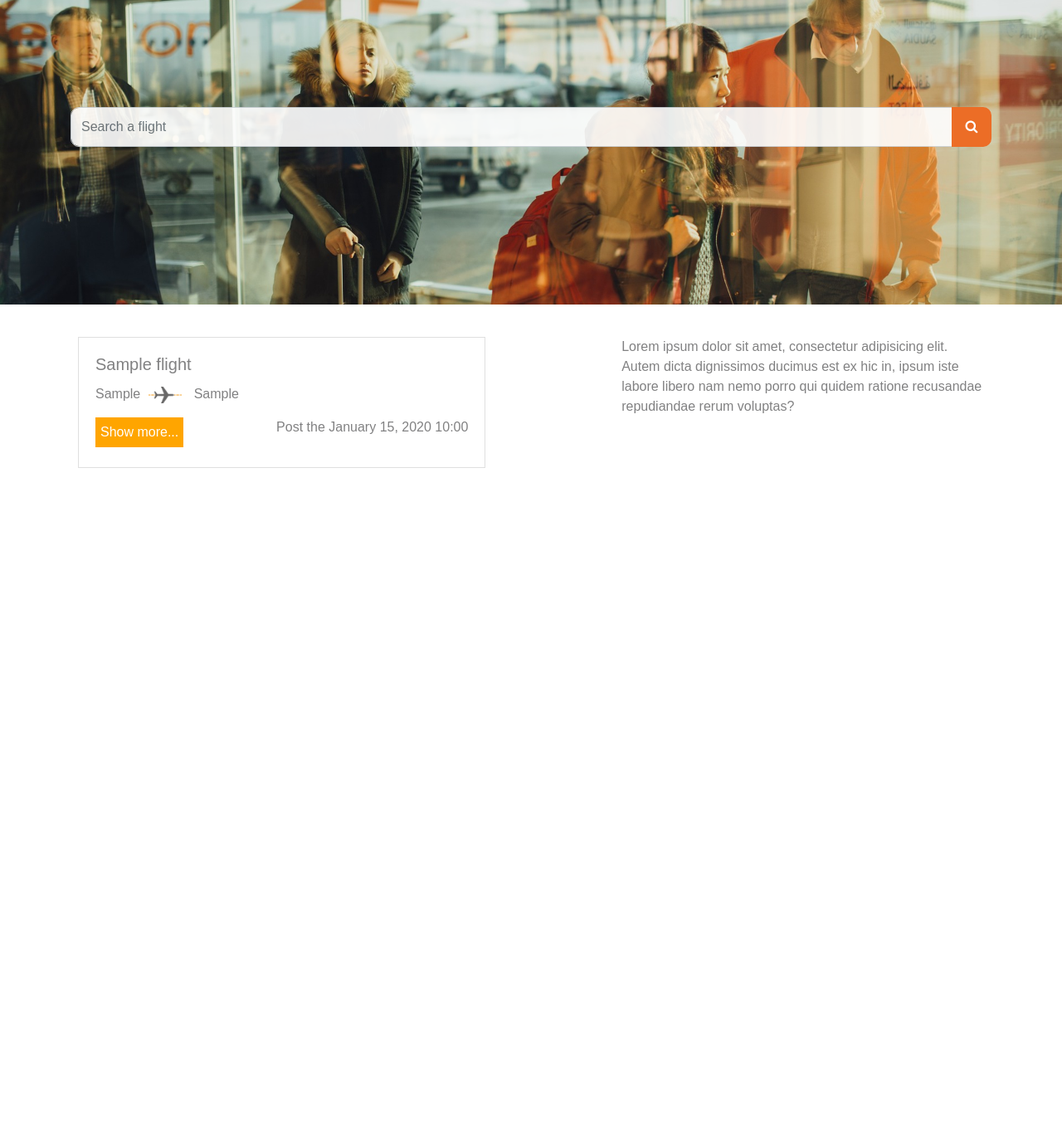
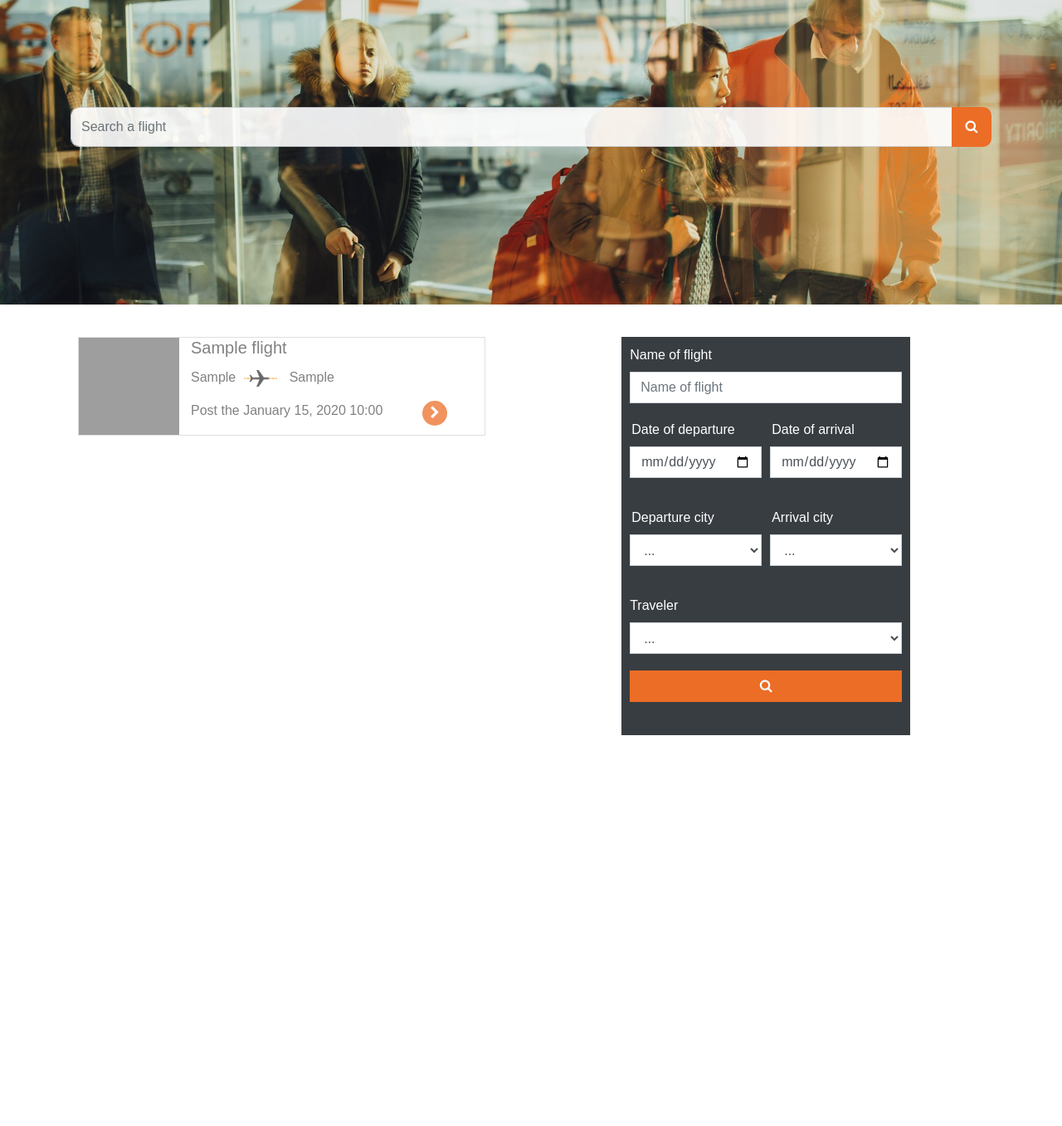
Before and after one commit to CrackjY/air-base, a PHP site: template templates/front/home.html.twig in a window 1280 px wide. Shown: the part 45-1402 px from the top of the page at 83% size. Run offline with PHP 8.4, Linux system fonts and the light colour scheme; the template is opened without the code that fills it: most values are stand-ins (such as "Sample title", 1, 10 or a date in 2020); some libraries are stand-ins or nearby versions; grey boxes are pictures that could not be loaded.

Commit message:
advanced Search

```diff
--- /dev/null
+++ b/assets/css/form.css
@@ -0,0 +1,61 @@
+.form-control {
+    margin-bottom: 20px;
+    border-radius: 0;
+}
+.form-control:focus {
+    box-shadow: 0 0 0 white;
+}
+select {
+    border-radius: 0;
+}
+input[type=checkbox].input-checkbox {
+    -webkit-appearance: none;
+    -moz-appearance: none;
+    -ms-appearance: none;
+    -border-radius: 4px;
+    height: 25px;
+    width: 25px;
+    border: 1px solid #ccc;
+    background-repeat:no-repeat;
+    background-position:center;
+    background-size: 100%;
+}
+.form-row label  {
+    margin-left: 2px;
+}
+.container-add .add label {
+    color: white;
+    font-weight: bold;
+}
+/* front home search */
+.input-group>.custom-file .custom-file-input:focus~.custom-file-label, .input-group>.custom-select:focus, .input-group>.form-control:focus {
+    z-index: 0;
+}
+.wrapper-search-form {
+    padding-top: 130px;
+}
+.wrapper-search-form form .input-group input[type="search"] {
+    height: 3em;
+    border-radius: 10px;
+    opacity: 0.9;
+}
+.btn-search {
+    width: 3em;
+    background: #ec6d26;
+    color: white;
+    border-radius: 10px;
+    margin-left: -10px;
+}
+/* endSearch */
+/* Criteria */
+.form-criteria-- {
+    background: #383d41;
+    height: 30em;
+    color: white;
+    padding: 10px;
+}
+.btn-criteria {
+    background: #ec6d26;
+    color: white;
+}
+/* endCriteria */
--- a/assets/css/style.css
+++ b/assets/css/style.css
@@ -14,130 +14,50 @@ nav.front a {
     color: white;
     margin-left: 15px;
 }
-/* USER */
-nav.front > .profile {
-    float: right;
-    margin-top: -6px;
-}
-nav.front > .profile > ul, nav > .profile > ul > li > ul {
-    list-style-type: none;
-    margin: 5px 50px 0 0;
-    z-index: 20;
-}
-nav.front .profile > ul > li > ul {
-    position: absolute;
-    list-style: none;
-    background: #6c757d;
-    box-shadow: 2px 2px 2px #a9a3a3;
-    border: solid 2px #ececec;
-    border-radius: 6px;
-    display: none;
-    padding-left: 0;
-    margin-top: 4px;
-    z-index: 20;
-    width: 110px;
-}
-.profile > ul > li > ul a {
-    color: white;
-}
-.profile > ul > li > ul > li {
-    padding: 0 18px 0px 0px;
-}
-.profile > ul > li > ul > li:hover {
-    cursor: pointer;
-    background: grey;
-}
-.sub-profile-logout {
-    color: white;
-}
-.sub-profile-logout:hover {
-    color: white;
-    text-decoration: none;
-}
-.li-pseudo {
-    color: white;
-    cursor: pointer;
-}
-.profile > ul > li > ul > li:hover:first-child {
-    border-top-left-radius: 6px;
-    border-top-right-radius: 6px;
-}
-.profile > ul > li > ul > li:hover:last-child {
-    border-bottom-left-radius: 6px;
-    border-bottom-right-radius: 6px;
-}
-/* END USER */
 .content {
     margin-top: 30px;
 }
-.form-control {
-    margin-bottom: 20px;
-    border-radius: 0;
-}
-.login{
-    border: solid 1px #a0a08d75;
-    width: 40%;
-    margin: auto;
-    margin-top: 7%;
-    height: 22em;
-    padding: 50px;
-}
-.register {
-    border: solid #80808040 1px;
-    padding: 27px;
-    margin: auto;
-    width: 90%;
-}
-.register a{
-    border: none;
-}
-#form-login {
-    width: 100%;
-}
-.form-control:focus {
-    box-shadow: 0 0 0 white;
-}
-.register input[type="text"],
-.register input[type="email"],
-.register input[type="number"],
-.register input[type="password"],
-.login input[type="text"],
-.login input[type="password"] {
-    border-top: none;
-    border-right: none;
-    border-left: none;
-}
-.register [placeholder]::-webkit-input-placeholder {
-    font-style: italic;
-    opacity: .9;
-}
-
-.register [placeholder]:-moz-placeholder { /* Firefox 18- */
-    font-style: italic;
-    opacity: .9;
-}
-
-.register [placeholder]::-moz-placeholder {  /* Firefox 19+ */
-    font-style: italic;
-    opacity: .9;
-}
-
-.register [placeholder]:-ms-input-placeholder {
-    font-style: italic;
-    opacity: .9;
-}
-select {
-    border-radius: 0;
+.content-back {
+    margin-left: 30px;
+    margin-right: 30px;
 }
 .card {
     border: 1px solid rgba(0,0,0,.125);
     border-radius: 0;
+}
+.card-img-front {
+    width: 121px;
+    height: 117px;
+    float: left;
+}
+.card-body {
+    padding: 0;
+}
+.sub-card-p {
+    position: relative;
+    left: 14px;
+    padding-right: 17px;
+}
+.btn-show-more-front {
+    background: #ec6d26bd;
+    color: white;
+    border: none;
+    width: 30px;
+    height: 30px;
+    border-radius: 100%;
+    cursor: pointer;
+}
+.btn-show-more-front:focus {
+    outline:none;
 }
 .btn {
     border-radius: 0;
 }
 .btn:focus {
     box-shadow: 0 0 0 white;
+}
+.link-new-item {
+    float: right;
 }
 .link-new-item:hover {
     text-decoration: none;
@@ -256,42 +157,15 @@ input[type=checkbox].input-checkbox {
     background-size: cover;
     background-repeat: no-repeat;
 }
-/* front home search */
-.input-group>.custom-file .custom-file-input:focus~.custom-file-label, .input-group>.custom-select:focus, .input-group>.form-control:focus {
-     z-index: 0;
-}
-.wrapper-search-form {
-    padding-top: 130px;
-}
-.wrapper-search-form form .input-group input[type="search"] {
-    height: 3em;
-    border-radius: 10px;
-    opacity: 0.9;
-}
-.btn-search {
-    width: 3em;
-    background: #ec6d26;
-    color: white;
-    border-radius: 10px;
-    margin-left: -10px;
-}
 .cards-xysn {
     width: 100%;
     height: 60em;
     display: flex;
     padding: 9px;
-   /* overflow: auto;*/
-   /* border: solid 0.5px darkgrey;*/
+    /*overflow: auto;*/
 }
 .block-front-flight {
     width: 60%;
-}
-.test-- {
-    width: 40%;
-}
-
-.form-row label  {
-    margin-left: 2px;
 }
 .btn-show-more {
     background: orange;
--- /dev/null
+++ b/assets/css/user.css
@@ -0,0 +1,102 @@
+.login{
+    border: solid 1px #a0a08d75;
+    width: 40%;
+    margin: auto;
+    margin-top: 7%;
+    height: 22em;
+    padding: 50px;
+}
+.register {
+    border: solid #80808040 1px;
+    padding: 27px;
+    margin: auto;
+    width: 90%;
+}
+.register a{
+    border: none;
+}
+#form-login {
+    width: 100%;
+}
+.register input[type="text"],
+.register input[type="email"],
+.register input[type="number"],
+.register input[type="password"],
+.login input[type="text"],
+.login input[type="password"] {
+    border-top: none;
+    border-right: none;
+    border-left: none;
+}
+.register [placeholder]::-webkit-input-placeholder {
+    font-style: italic;
+    opacity: .9;
+}
+
+.register [placeholder]:-moz-placeholder { /* Firefox 18- */
+    font-style: italic;
+    opacity: .9;
+}
+
+.register [placeholder]::-moz-placeholder {  /* Firefox 19+ */
+    font-style: italic;
+    opacity: .9;
+}
+
+.register [placeholder]:-ms-input-placeholder {
+    font-style: italic;
+    opacity: .9;
+}
+/* USER */
+nav.front > .profile {
+    float: right;
+    margin-top: -6px;
+}
+nav.front > .profile > ul, nav > .profile > ul > li > ul {
+    list-style-type: none;
+    margin: 5px 50px 0 0;
+    z-index: 20;
+}
+nav.front .profile > ul > li > ul {
+    position: absolute;
+    list-style: none;
+    background: #6c757d;
+    box-shadow: 2px 2px 2px #a9a3a3;
+    border: solid 2px #ececec;
+    border-radius: 6px;
+    display: none;
+    padding-left: 0;
+    margin-top: 4px;
+    z-index: 20;
+    width: 110px;
+}
+.profile > ul > li > ul a {
+    color: white;
+}
+.profile > ul > li > ul > li {
+    padding: 0 18px 0 0;
+}
+.profile > ul > li > ul > li:hover {
+    cursor: pointer;
+    background: grey;
+}
+.sub-profile-logout {
+    color: white;
+}
+.sub-profile-logout:hover {
+    color: white;
+    text-decoration: none;
+}
+.li-pseudo {
+    color: white;
+    cursor: pointer;
+}
+.profile > ul > li > ul > li:hover:first-child {
+    border-top-left-radius: 6px;
+    border-top-right-radius: 6px;
+}
+.profile > ul > li > ul > li:hover:last-child {
+    border-bottom-left-radius: 6px;
+    border-bottom-right-radius: 6px;
+}
+/* END USER */
--- a/src/Controller/Front/FrontController.php
+++ b/src/Controller/Front/FrontController.php
@@ -8,6 +8,12 @@ class FrontController extends Controller
 {
     public function homeAction()
     {
+       /* $imgsRandom = [
+            'assets/imgs/random-ban-1',
+            'assets/imgs/random-ban-2',
+            'assets/imgs/random-ban-3',
+        ];*/
+
         $this->render('front/home.html.twig', [
             'msg' => $this->flash->unsetMessage('authenticationSuccess'),
             'flights' => $this->flightModel->listingWithPilotAndAirplaneFront(),
--- a/src/Model/AirplaneModel.php
+++ b/src/Model/AirplaneModel.php
@@ -14,8 +14,8 @@ class AirplaneModel extends Model
     public function insert($name, $capacity, $type_id)
     {
         return $this
-            ->prepareSql('INSERT INTO airplane(name, capacity, type_id, date, enabled) VALUES(?, ?, ?, ?, ?)')
-            ->execute([$name, $capacity, $type_id, $this->dateFormat, $this->enabled]);
+            ->prepareSql('INSERT INTO airplane(name, capacity_economic, capacity_business, capacity_first, capacity, type_id, date, enabled) VALUES(?, ?, ?, ?, ?, ?, ?, ?)')
+            ->execute([$name, null, null, null, $capacity, $type_id, $this->dateFormat, $this->enabled]);
     }
 
     public function listing()
@@ -36,7 +36,7 @@ class AirplaneModel extends Model
 
     public function listingWithType($start, $limit)
     {
-        $sql = $this->prepareSql('SELECT airplane.id, airplane.name as airplane_name, airplane.capacity, type.name as type_name, airplane.date, airplane.enabled FROM airplane, type WHERE airplane.type_id = type.id ORDER BY airplane.id DESC LIMIT '.$start.','.$limit);
+        $sql = $this->prepareSql('SELECT airplane.id, airplane.name as airplane_name, airplane.capacity_economic, airplane.capacity_business, airplane.capacity_first, airplane.capacity, type.name as type_name, airplane.date, airplane.enabled FROM airplane, type WHERE airplane.type_id = type.id ORDER BY airplane.id DESC LIMIT '.$start.','.$limit);
         $sql->execute([]);
 
         return $sql->fetchAll(\PDO::FETCH_ASSOC);
--- a/src/Model/FlightModel.php
+++ b/src/Model/FlightModel.php
@@ -60,10 +60,14 @@ class FlightModel extends Model
             SELECT
             flight.id,
             flight.name,
+            flight.date_of_departure,
+            flight.date_of_arrival,
             city1.name as departure_city,
             city2.name as arrival_city,
             p.name as pilot_name,
+            flight.price,
             a.name as airplane_name,
+            a.capacity,
             flight.date,
             flight.enabled
             FROM flight
--- a/templates/back/airplane/list.html.twig
+++ b/templates/back/airplane/list.html.twig
@@ -9,6 +9,9 @@
                 <tr>
                     <th>#</th>
                     <th>Name</th>
+                    <th>Capacity economic</th>
+                    <th>Capacity business</th>
+                    <th>Capacity first</th>
                     <th>Capacity</th>
                     <th>Type</th>
                     <th>Date</th>
@@ -22,6 +25,9 @@
                 <tr>
                     <td>{{ airplane.id }}</td>
                     <td>{{ airplane.airplane_name }}</td>
+                    <td>{{ airplane.capacity_economic }}</td>
+                    <td>{{ airplane.capacity_business }}</td>
+                    <td>{{ airplane.capacity_first }}</td>
                     <td>{{ airplane.capacity }}</td>
                     <td>{{ airplane.type_name }}</td>
                     <td>{{ airplane.date | date }}</td>
--- a/templates/back/flight/list.html.twig
+++ b/templates/back/flight/list.html.twig
@@ -16,8 +16,12 @@
                     <th>Name</th>
                     <th>Departure city</th>
                     <th>Arrival city</th>
+                    <th>Date of departure</th>
+                    <th>Date of arrival</th>
                     <th>Pilot</th>
+                    <th>Price</th>
                     <th>Airplane</th>
+                    <th>Capacity</th>
                     <th>Date</th>
                     <th>Enabled</th>
                     <th>Edit</th>
--- /dev/null
+++ b/templates/front/advanced_search.html.twig
@@ -0,0 +1,5 @@
+{% extends 'layout.html.twig' %}
+
+{% block content %}
+    PLOP !
+{% endblock content %}
--- a/templates/front/home.html.twig
+++ b/templates/front/home.html.twig
@@ -8,15 +8,20 @@
                 <div class="row-card">
                     <div class="card w-75 flight-card mb-4">
                         <div class="card-body">
-                            <h5 class="card-title">{{ flight.name }}</h5>
-                            <p class="card-text">{{ flight.departure_city }}<img class="airplane-icon" src="assets/imgs/vol_icon.png"> {{ flight.arrival_city }}</p>
-                            <p class="card-text float-right">Post the {{ flight.date | date }}</p>
-                            <a href="#" class="btn btn-show-more">Show more...</a>
+                            <img class="card-img-front" src="assets/imgs/random-ban-1" />
+                            <div class="sub-card-p">
+                                <h5 class="card-title">{{ flight.name }}</h5>
+                                <p class="card-text">{{ flight.departure_city }}<img class="airplane-icon" src="assets/imgs/vol_icon.png"> {{ flight.arrival_city }}</p>
+                                <p class="card-text float-left mr-5">Post the {{ flight.date | date }}</p>
+                                <button class="btn-show-more-front"><i class="fa fa-chevron-right" aria-hidden="true"></i></button>
+                            </div>
                         </div>
                     </div>
                 </div>
             {% endfor %}
         </div>
-        <div class="test--">Lorem ipsum dolor sit amet, consectetur adipisicing elit. Autem dicta dignissimos ducimus est ex hic in, ipsum iste labore libero nam nemo porro qui quidem ratione recusandae repudiandae rerum voluptas?</div>
+        <div class="form-criteria--">
+            {% include 'front/includes/form_criteria.html.twig' %}
+        </div>
     </div>
 {% endblock content %}
--- /dev/null
+++ b/templates/front/includes/form_criteria.html.twig
@@ -0,0 +1,40 @@
+<form>
+    <div class="form-group">
+        <label for="flightName">Name of flight</label>
+        <input type="text" class="form-control" id="flightName" placeholder="Name of flight">
+    </div>
+    <div class="form-row">
+        <div class="form-group col-md-6">
+            <label for="DateOfDeparture">Date of departure</label>
+            <input type="date" id="DateOfDeparture" class="form-control" />
+        </div>
+        <div class="form-group col-md-6">
+            <label for="DateOfArrival">Date of arrival</label>
+            <input type="date" id="DateOfArrival" class="form-control" />
+        </div>
+    </div>
+    <div class="form-row">
+        <div class="form-group col-md-6">
+            <label for="DepartureCity">Departure city</label>
+            <select class="form-control" id="DepartureCity" name="searchByDepartureCity" placeholder="Departure city">
+                <option>...</option>
+            </select>
+        </div>
+        <div class="form-group col-md-6">
+            <label for="arrivalCity">Arrival city</label>
+            <select class="form-control" id="arrivalCity" name="searchByarrivalCity" placeholder="Arrival city">
+                <option>...</option>
+            </select>
+        </div>
+    </div>
+    <div class="form-group">
+        <label for="traveler">Traveler</label>
+        <select class="form-control" id="traveler" name="searchByClass" placeholder="Traveler">
+            <option>...</option>
+            <option>economic</option>
+            <option>business</option>
+            <option>first</option>
+        </select>
+    </div>
+    <button class="btn btn-block btn-criteria" type="submit"><i class='fa fa-search'></i></button>
+</form>
--- a/templates/layout.html.twig
+++ b/templates/layout.html.twig
@@ -7,6 +7,8 @@
 		<link rel="stylesheet" href="node_modules/bootstrap/dist/css/bootstrap.min.css">
         <link rel="stylesheet" href="node_modules/font-awesome/css/font-awesome.min.css">
         <link rel="stylesheet" href="assets/css/style.css">
+        <link rel="stylesheet" href="assets/css/user.css">
+        <link rel="stylesheet" href="assets/css/form.css">
 	</head>
 	<body>
 		{% block header %}
--- a/templates/layout_back.html.twig
+++ b/templates/layout_back.html.twig
@@ -8,13 +8,14 @@
         <link rel="stylesheet" href="node_modules/bootstrap-toggle/css/bootstrap-toggle.min.css">
         <link rel="stylesheet" href="node_modules/font-awesome/css/font-awesome.min.css">
         <link rel="stylesheet" href="assets/css/style.css">
+        <link rel="stylesheet" href="assets/css/form.css">
     </head>
     <body>
         {% block header %}
             {% include 'back/includes/nav.html.twig' %}
         {% endblock header %}
 
-        <div class="container">
+        <div class="content-back">
             {% block content %}
             {% endblock content %}
         </div>
```
Also changed, not shown: other parts of assets/css/style.css (+1 -41 lines), data/db.sql (+83 -31 lines), js_feature/back/flight/crud.js (+5 -2 lines), assets/imgs/random-ban-1.jpg (added), assets/imgs/random-ban-2.jpg (added), assets/imgs/random-ban-3.jpg (added).
